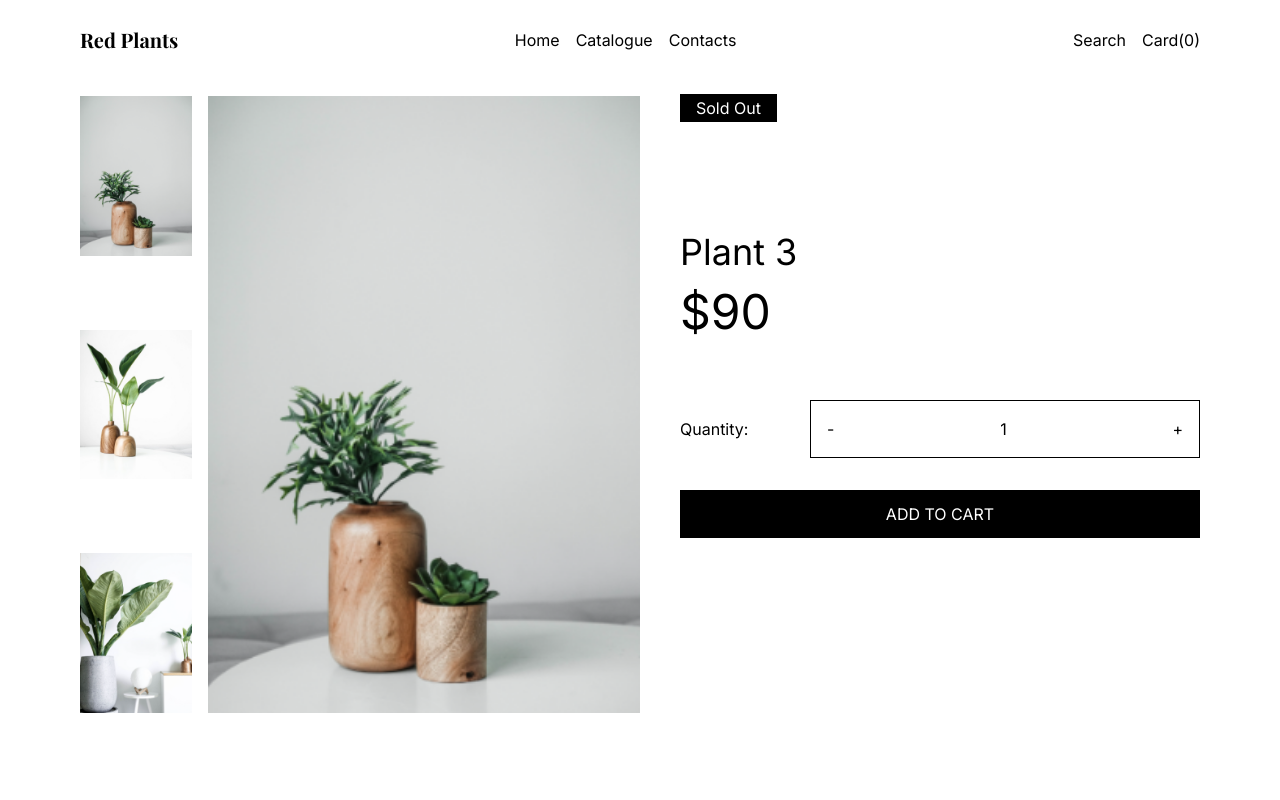
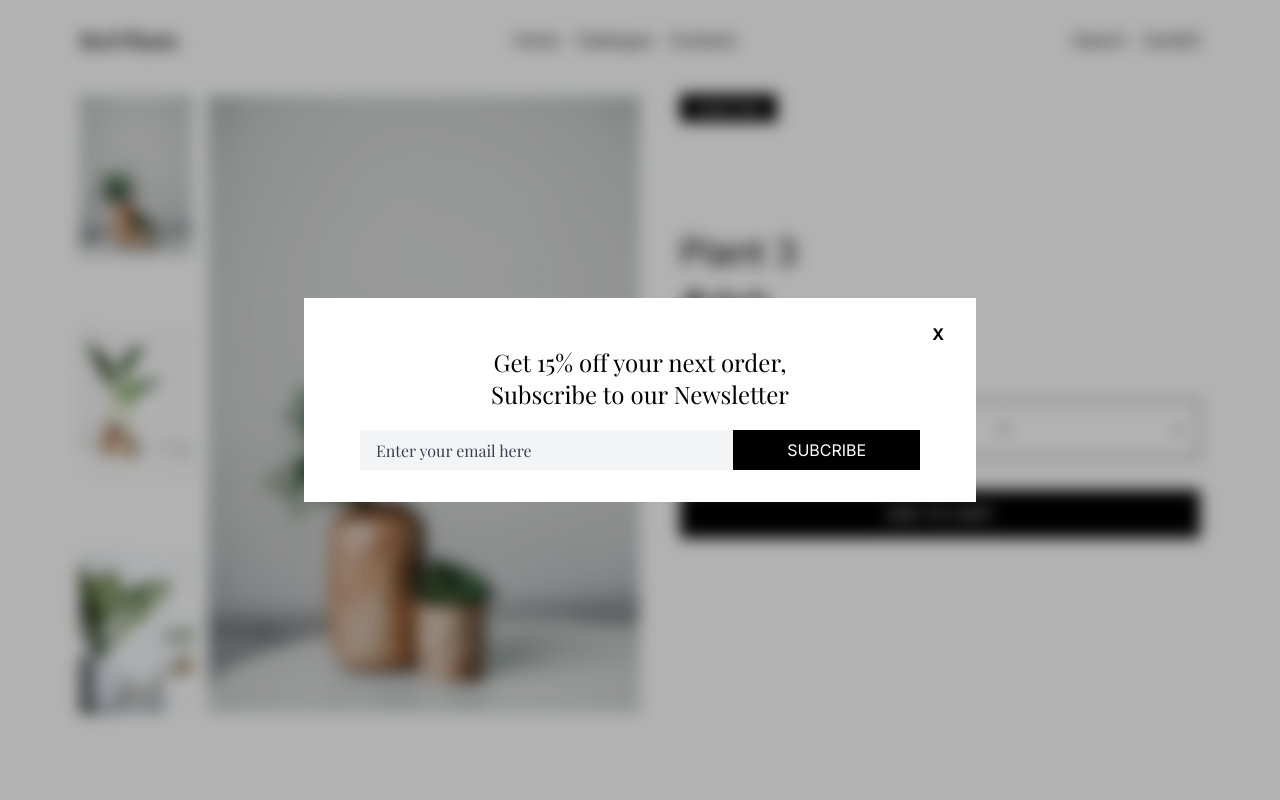
Before and after one commit to gelarahadian/red-plants, a Next.js app: page /plant in a window 1280 px wide. Both pictures are taken after a click on the button "ADD TO CART". Shown: the top 800 px of the page. Built offline with nearby package versions, Linux system fonts and the light colour scheme; a web font is replaced by a local one.

Commit message:
feat: add modal component && add subscribe modal

```diff
--- a/app/layout.tsx
+++ b/app/layout.tsx
@@ -23,7 +23,7 @@ export default function RootLayout({
       <body className={inter.className}>
         <Header />
         {children}
-        <Subscribe />
+        <Subscribe className="mt-28" />
         <Footer />
       </body>
     </html>
--- /dev/null
+++ b/components/Modal.tsx
@@ -0,0 +1,32 @@
+import React, { FC } from "react";
+
+interface ModalProps {
+  isOpen: boolean;
+  onClose: () => void;
+  children: React.ReactNode;
+}
+
+const Modal: FC<ModalProps> = ({ isOpen, onClose, children }) => {
+  if (!isOpen) return null;
+
+  return (
+    <>
+      <div
+        className="fixed inset-0 z-[60] bg-black/30 backdrop-blur"
+        onClick={onClose}
+      />
+      <div className="flex justify-center items-center absolute inset-0 z-[70]">
+        <div className="bg-white w-full max-w-2xl p-8 pt-6">
+          <div className="flex justify-end">
+            <button className="font-bold" onClick={onClose}>
+              X
+            </button>
+          </div>
+          {children}
+        </div>
+      </div>
+    </>
+  );
+};
+
+export default Modal;
--- a/components/PlantItem.tsx
+++ b/components/PlantItem.tsx
@@ -1,7 +1,11 @@
+"use client";
 import Image from "next/image";
 import React from "react";
+import Modal from "./Modal";
+import Subscribe from "./Subscribe";
 
 const PlantItem = () => {
+  const [modalOpen, setModalOpen] = React.useState(false);
   return (
     <section>
       <div className="flex">
@@ -51,11 +55,17 @@ const PlantItem = () => {
               <button>-</button>1<button>+</button>
             </div>
           </div>
-          <button className="w-full bg-black h-12 text-white mt-8 ">
+          <button
+            onClick={() => setModalOpen(true)}
+            className="w-full bg-black h-12 text-white mt-8 "
+          >
             ADD TO CART
           </button>
         </div>
       </div>
+      <Modal isOpen={modalOpen} onClose={() => setModalOpen(false)}>
+        <Subscribe />
+      </Modal>
     </section>
   );
 };
--- a/components/Subscribe.tsx
+++ b/components/Subscribe.tsx
@@ -1,14 +1,18 @@
 import { Playfair_Display } from "next/font/google";
-import React from "react";
+import React, { FC } from "react";
 
 const playPairDisplay = Playfair_Display({ subsets: ["latin"] });
 
-const Subscribe = () => {
+interface SubscribeProps {
+  className?: string;
+}
+
+const Subscribe: FC<SubscribeProps> = ({ className }) => {
   return (
-    <section>
+    <section className={className}>
       <h3
         data-aos="fade-right"
-        className={`text-2xl mb-5 mt-28 text-center mx-auto w-96 ${playPairDisplay.className} `}
+        className={`text-2xl mb-5 text-center mx-auto w-96 ${playPairDisplay.className} `}
       >
         Get 15% off your next order, Subscribe to our Newsletter
       </h3>
```
